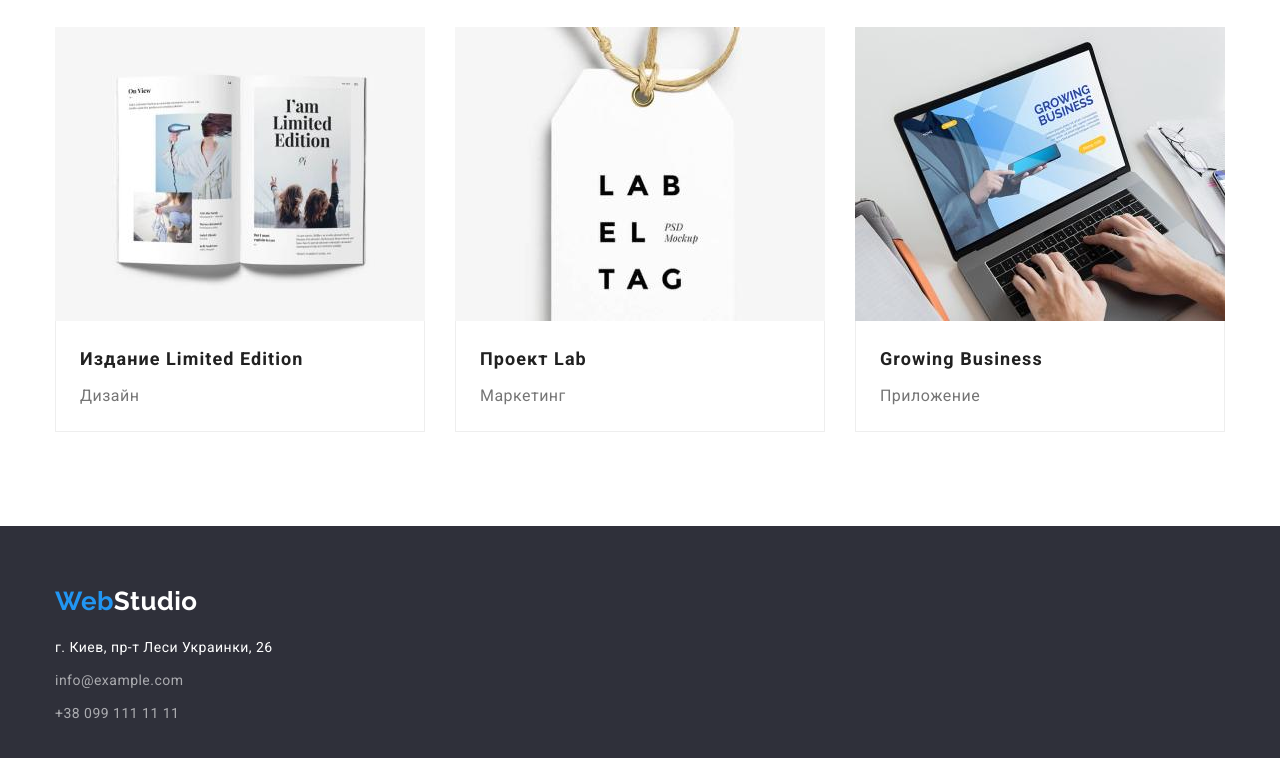
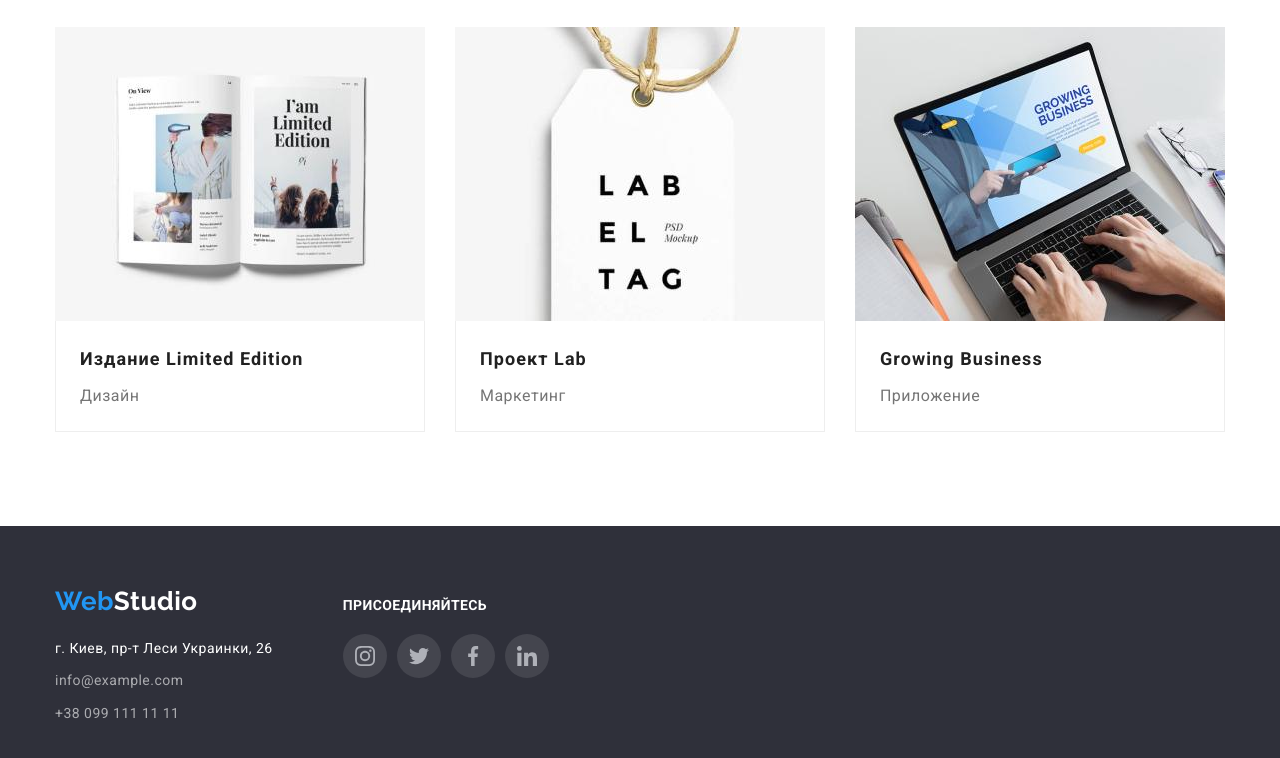
Before and after one commit to karimorozova/goit-markup-hw-04, a plain HTML site: page portfolio.html in a window 1280 px wide. Shown: the part 1106-1864 px from the top of the page. Drawn offline with nearby package versions, Linux system fonts and the light colour scheme.

Commit message:
Add styles to page footer and Portfolio

```diff
--- a/css/styles.css
+++ b/css/styles.css
@@ -181,6 +181,7 @@ line-height: 1.19;
 
         background-image: linear-gradient(to right, rgba(47, 48, 58, 0.4), rgba(47, 48, 58, 0.4)),
         url("../images/hero.jpg");
+
 }
 
 
@@ -431,7 +432,7 @@ line-height: 1.71;
 }
 
 
-.join {
+.join-text {
     display: block;
     margin-bottom: 20px;
     padding-top: 12px;
@@ -451,23 +452,13 @@ color: var(--primary-white-color);
 
     background-color: rgba(255, 255, 255, 0.1);
 }
-/*
-
-
-
-.social-icon {
-    fill: var(--primary-icon-color);
+.social-icon.footer {
+    fill: var(--primary-white-color);
 }
-
-.social-link:hover,
-.social-link:focus {
+.social-link.footer:hover,
+.social-link.footer:focus {
     background-color: var(--accent-color);
-
 }
-.social-link:hover .social-icon,
-.social-link:focus .social-icon {
-    fill: var(--primary-white-color);
-} */
 
 
 /* PORTFOLIO */
@@ -499,6 +490,7 @@ border-radius: 4px;
 .portfolio-btn:focus {
     color: var(--primary-white-color);
 background-color: var(--accent-color);
+box-shadow: 0px 3px 1px rgba(0, 0, 0, 0.1), 0px 1px 2px rgba(0, 0, 0, 0.08), 0px 2px 2px rgba(0, 0, 0, 0.12);
 }
 .portfolio-list {
     display: flex;
@@ -516,6 +508,10 @@ background-color: var(--accent-color);
 }
 .portfolio-link {
     display: block;
+}
+.portfolio-link:hover,
+.portfolio-link:focus {
+    box-shadow: 0px 1px 1px rgba(0, 0, 0, 0.12), 0px 4px 4px rgba(0, 0, 0, 0.06), 1px 4px 6px rgba(0, 0, 0, 0.16);
 }
 .portfolio-content {
     padding: 20px 24px;
--- a/portfolio.html
+++ b/portfolio.html
@@ -31,10 +31,19 @@
             </nav>
             <ul class="list contacts-list">
                 <li class="item contacts-item">
-                    <a href="mailto:info@devstudio.com" class="link contacts-link">info@devstudio.com</a>
+                    <a href="mailto:info@devstudio.com" class="link contacts-link">
+                        <svg class="icon contacts-icon" width="16" height="12">
+                            <use href="./images/icons.svg#icon-envelope"></use>
+                        </svg>
+                        info@devstudio.com</a>
                 </li>
                 <li class="item contacts-item">
-                    <a href="tel:+380961111111" class="link contacts-link">+38 096 111 11 11</a>
+
+                    <a href="tel:+380961111111" class="link contacts-link">
+                        <svg class="icon contacts-icon" width="10" height="16">
+                            <use href="./images/icons.svg#icon-phone"></use>
+                        </svg>
+                        +38 096 111 11 11</a>
                 </li>
             </ul>
         </div>
@@ -146,7 +155,8 @@
     </main>
     <!-- Footer -->
     <footer class="page-footer">
-        <div class="container">
+        <div class="container footer-container">
+            <div class="address-container">
                 <a href="./index.html" lang="en" class="logo link logo-footer">Web<span class="footer-logo">Studio</span></a>
                 <address class="address">
                     <ul class="list address-list">
@@ -164,6 +174,42 @@
                 </address>
             </div>
 
+            <div class="join-container">
+                <b class="join-text">Присоединяйтесь</b>
+            <ul class="list social-list footer">
+                <li class="item social-item footer">
+                    <a href="" class="link social-link footer" aria-label="Instagram">
+                      <svg class="icon social-icon footer" width="20" height="20">
+                          <use href="./images/icons.svg#icon-instagram"></use>
+                      </svg>
+                    </a>
+                </li>
+                <li class="item social-item footer">
+                  <a href="" class="link social-link footer" aria-label="Twitter">
+                      <svg class="icon social-icon footer" width="20" height="20">
+                          <use href="./images/icons.svg#icon-twitter"></use>
+                      </svg>
+                  </a>
+                </li>
+                <li class="item social-item footer">
+                  <a href="" class="link social-link footer" aria-label="Facebook">
+                      <svg class="icon social-icon footer" width="20" height="20">
+                          <use href="./images/icons.svg#icon-facebook"></use>
+                      </svg>
+                  </a>
+                </li>
+                <li class="item social-item footer">
+                  <a href="" class="link social-link footer" aria-label="Linkedin">
+                      <svg class="icon social-icon footer" width="20" height="20">
+                          <use href="./images/icons.svg#icon-linkedin"></use>
+                      </svg>
+                  </a>
+                </li>
+            </ul>
+            </div>
+
+        </div>
+
 
     </footer>
 
```
Also changed, not shown: index.html (+7 -9 lines). Lines whose indentation alone changed are shown as unchanged.
